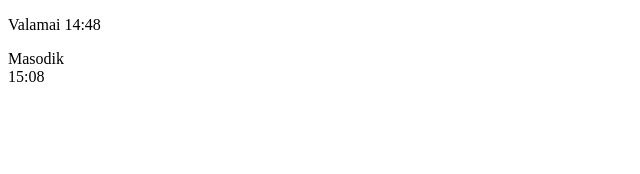
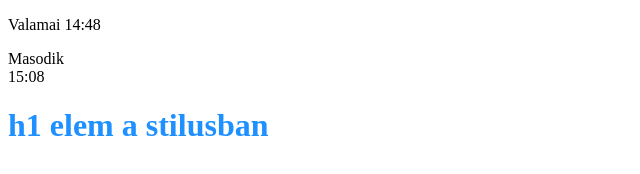
Before and after one commit to VargaSandorGithub/ub.github.io, a plain HTML site: page index.html in a window 1280 px wide. Shown: the whole page, without its empty margins (0-640 px from the left). Drawn offline with Linux system fonts and the light colour scheme.

Commit message:
css használat

```diff
--- a/index.html
+++ b/index.html
@@ -4,10 +4,12 @@
 <head>
     <meta charset="utf-8" />
     <title></title>
+    <link rel="stylesheet" href="styles/styles.css"
 </head>
 <body>
 <p>Valamai 14:48</p>
+
 <p>Masodik <br>15:08</p>
-
+<h1> h1 elem a stilusban</h1>
 </body>
 </html>
--- /dev/null
+++ b/styles/styles.css
@@ -0,0 +1,3 @@
+h1{
+color: dodgerblue;
+}
```
